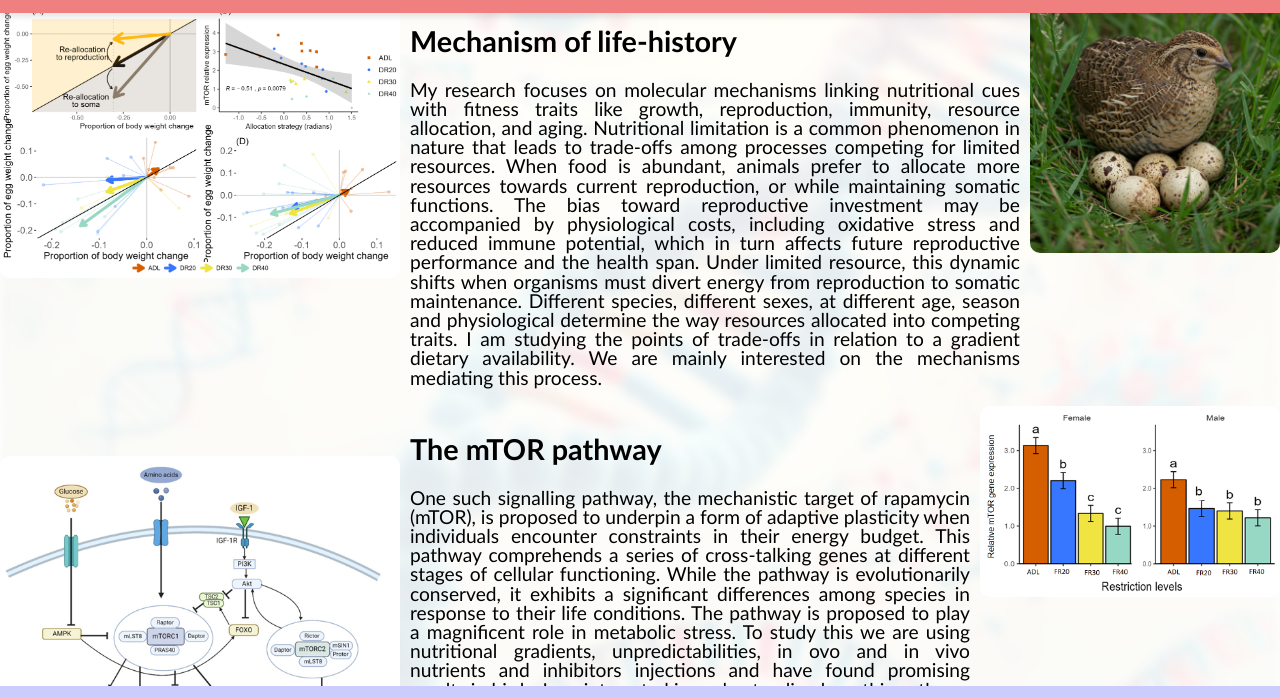
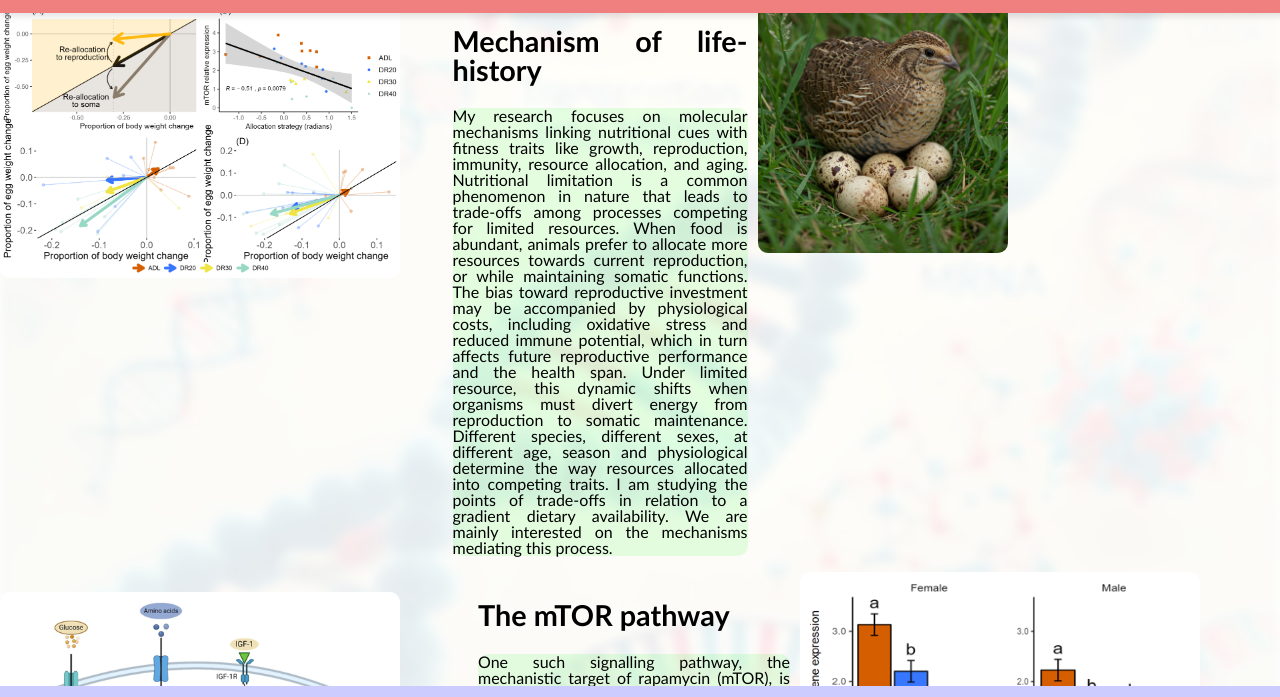
Before and after one commit to gebrek2000/GebreKReda.github.io, a plain HTML site: page research.html in a window 1280 px wide. Shown: the part 47-744 px from the top of the page. Drawn offline with Linux system fonts and the light colour scheme.

Commit message:
Update styles.css

```diff
--- a/styles.css
+++ b/styles.css
@@ -147,7 +147,7 @@ header {
     align-items: top;
     justify-content: space-between;
     width: 100%;
-    max-width: 1300px;
+    max-width: 1200px;
     gap: 10px;
     position: relative;
     z-index: 1;
@@ -160,7 +160,7 @@ header {
     align-items: top;
     justify-content: space-between;
     width: 100%;
-    max-width: 1300px;
+    max-width: 1200px;
     gap: 10px;
     position: relative;
     z-index: 1;
@@ -168,18 +168,27 @@ header {
     margin-top: -20px;
 }
 
-.research-container p {
+.research-container1 p {
     font-size: 1rem;
     max-width: 800px;
     background: rgba(0, 255, 0, 0.1);
-    padding: 10px;
+    padding: 0px;
     border-radius: 10px;
-    margin-top: -10px;
+    margin-top: 0px;
+}
+
+.research-container2 p {
+    font-size: 1rem;
+    max-width: 800px;
+    background: rgba(0, 255, 0, 0.1);
+    padding: 0px;
+    border-radius: 10px;
+    margin-top: 0px;
 }
 
 heading 2, p {
     margin-top: 0px;
-    margin-bottom: 5px;
+    margin-bottom: 0px;
 }
 
 .allocation-container {
@@ -235,7 +244,7 @@ heading 2, p {
 
 .mtor_pathway-container {
     flex-shrink: 0;
-    margin-top: 50px;
+    margin-top: 20px;
     width: 400px;
      align-items: top;
 }
@@ -269,12 +278,12 @@ heading 2, p {
 
 .barplot2-container {
     flex-shrink: 0;
-    width: 300px;
+    width: 400px;
 }
 
 .barplot2-photo {
     width: 100%;
-    height: auto;
+    height: 100%;
     border-radius: 10px;
 }
 
```
